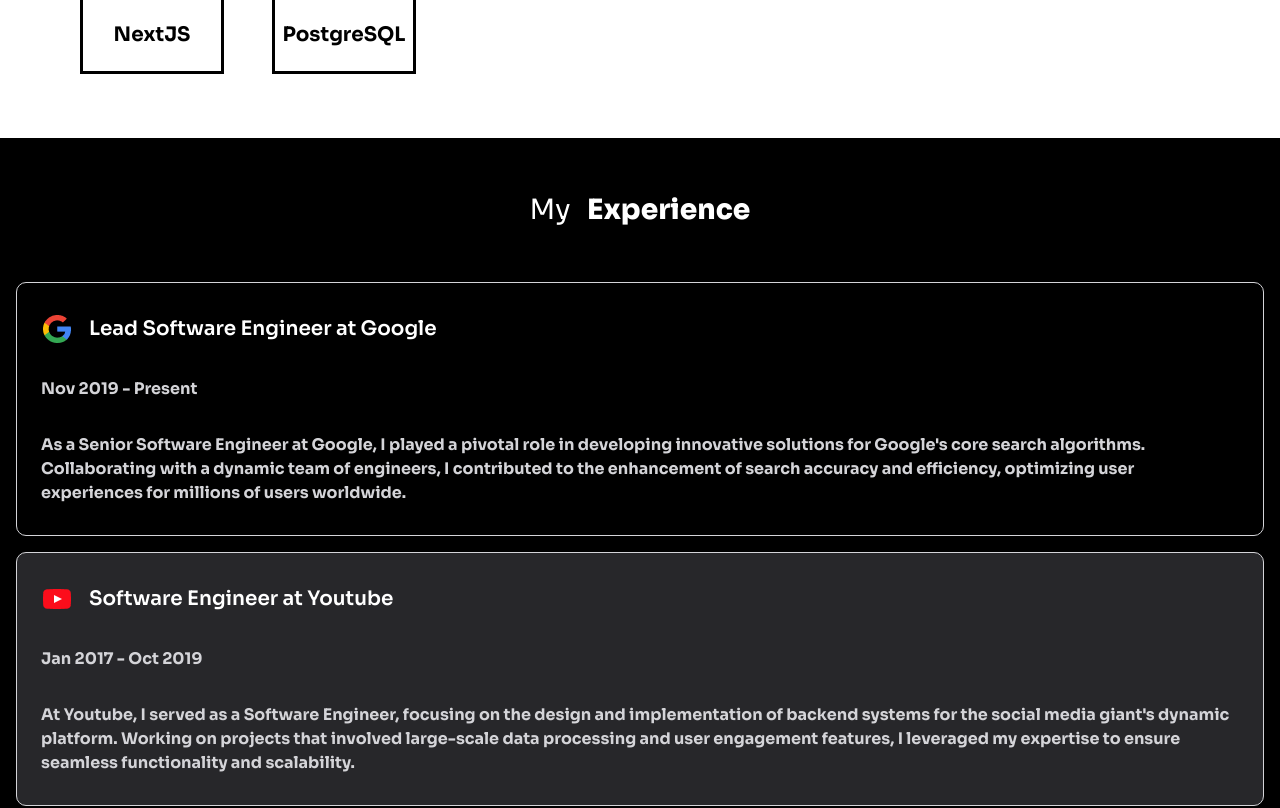
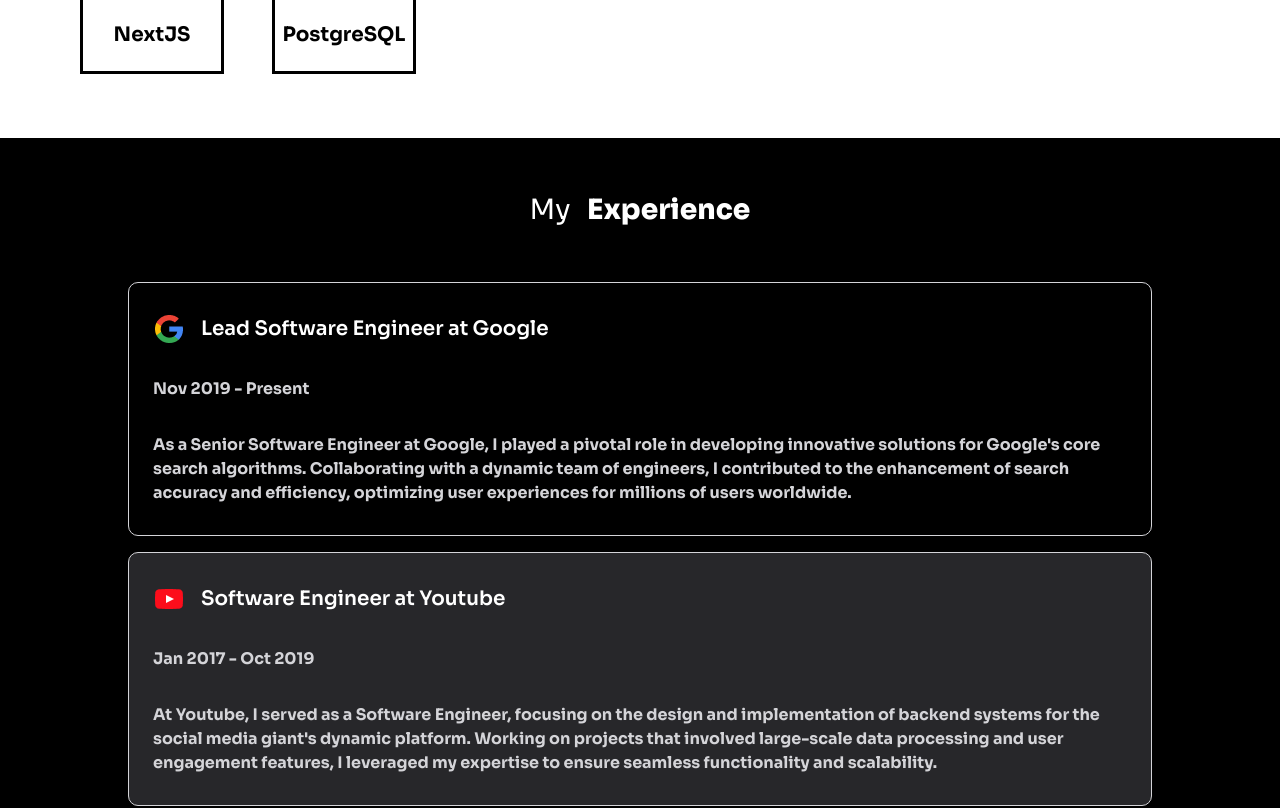
Before and after one commit to rowleks/illustrated-portfolio, a React (Vite) app: page / in a window 1280 px wide. Shown: the part 1080-1888 px from the top of the page. Built offline with nearby package versions, Linux system fonts and the light colour scheme.

Commit message:
added responsive experience section

```diff
--- a/src/components/experience/experience.scss
+++ b/src/components/experience/experience.scss
@@ -1,3 +1,6 @@
+@import "../../styles/media-queries.scss";
+
+
 .experience {
     display: flex;
     flex-direction: column;
@@ -5,6 +8,10 @@
     padding: 40px 16px;
     color: #FFF;
     background-color: #000;
+
+    @include sm {
+        padding-inline: 10%;
+    }
 
     h2 {
         margin: 2.5rem 0;
```
